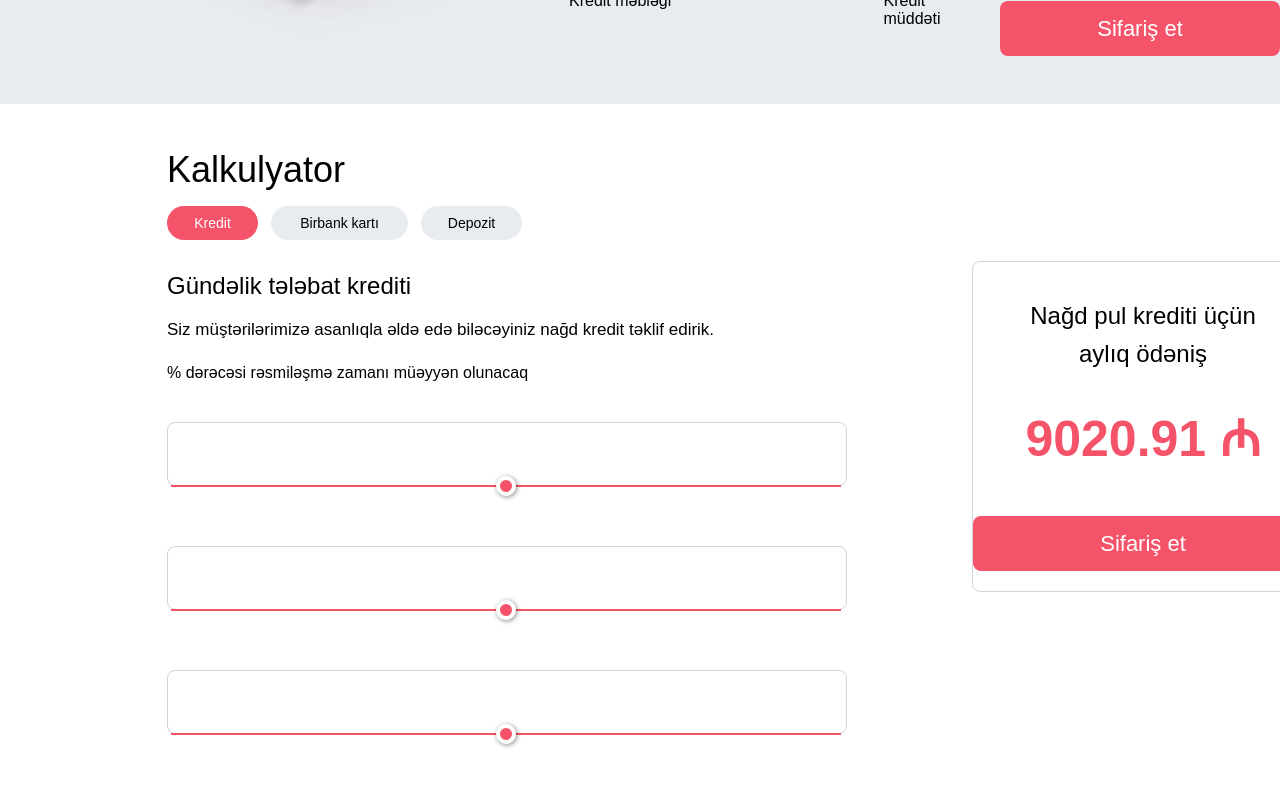
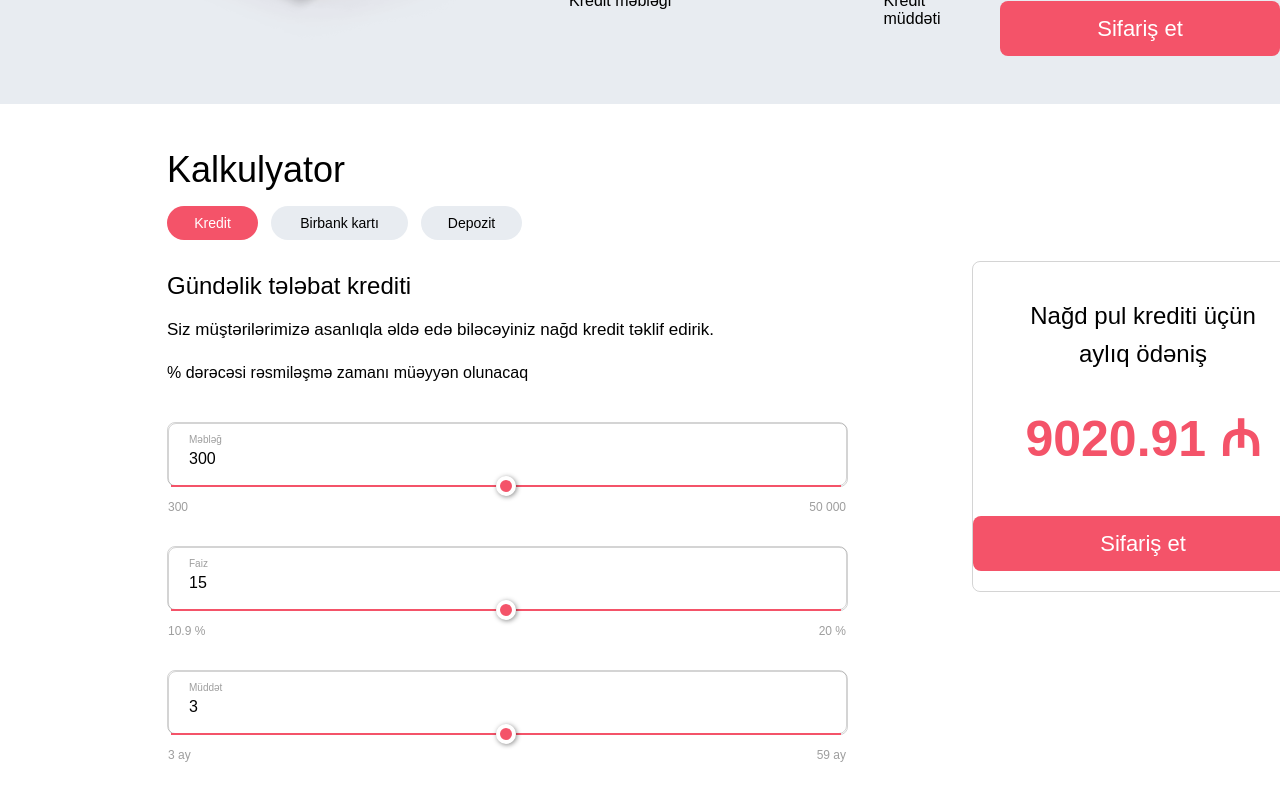
Before and after one commit to mlalayev/kapitalbank, a React (Vite) app: page / in a window 1280 px wide. Shown: the part 1566-2366 px from the top of the page. Built offline with nearby package versions, Linux system fonts and the light colour scheme.

Commit message:
my commit

```diff
--- a/src/components/home/home.css
+++ b/src/components/home/home.css
@@ -23,6 +23,7 @@
     --gray: rgb(232, 236, 241);
     --white: rgb(255, 255, 255);
     --black-second: rgb(46, 49, 49);
+    --black-gray: rgb(158, 158, 158);
     --light-gray: rgb(244, 244, 244);
     --light-gray-second: rgb(249, 250, 251);
 }
@@ -317,7 +318,7 @@
 }
 
 .fourth {
-    height: 800px;
+    height: 700px;
     display: flex;
 }
 
@@ -421,8 +422,8 @@ input[type="range"] {
     height: 331px;
     margin-top: 157px;
     margin-left: 125px;
+    border-radius: 8px;
     border: 1px solid rgba(0, 0, 0, 0.17);
-    border-radius: 8px;
 }
 
 .frthscrghth {
@@ -435,7 +436,7 @@ input[type="range"] {
     margin-top: 40px;
 }
 
-.frthscrghtpd{
+.frthscrghtpd {
     font-size: 24px;
     margin-top: 10px;
 }
@@ -443,12 +444,58 @@ input[type="range"] {
 .frthscrght {
     display: flex;
     text-align: center;
+    align-items: center;
     flex-direction: column;
     justify-content: space-between;
-    align-items: center;
 }
 
-.frthscrght button{
+.frthscrght button {
+    width: 340px;
     margin-bottom: 20px;
-    width: 340px;
 }
+
+.firstinputgrpfrthsc .inputfirstfield {
+    width: 100%;
+    border: none;
+    height: 20px;
+    bottom: -35px;
+    display: flex;
+    position: absolute;
+    justify-content: space-between;
+}
+
+.frstnptgrpp {
+    font-size: 12px;
+    color: var(--black-gray);
+}
+
+.secondinputgrpfrthsc .inputfirstfield {
+    width: 100%;
+    border: none;
+    height: 20px;
+    bottom: -35px;
+    display: flex;
+    position: absolute;
+    justify-content: space-between;
+}
+
+.thirdinputgrpfrthsc .inputfirstfield {
+    width: 100%;
+    border: none;
+    height: 20px;
+    bottom: -35px;
+    display: flex;
+    position: absolute;
+    justify-content: space-between;
+}
+
+.inputvaluegroup {
+    padding-top: 10px;
+    padding-left: 20px;
+}
+
+.nptvlgrpup {
+    font-size: 10px;
+    margin-bottom: 5px;
+    color: var(--black-gray);
+}
--- a/src/components/home/home.jsx
+++ b/src/components/home/home.jsx
@@ -177,21 +177,57 @@ function home() {
 
                             <div className="firstinputgrpfrthsc">
 
+                            <div className="inputvaluegroup">
+                                    <p className='nptvlgrpup'>Məbləğ</p>
+                                    <p className='nptvlgrplw'>300</p>
+                                </div>
+
                                 <input type="range" name="firstinputgrp" className='slider' id="firstinputgrp" />
+
+                                <div className='inputfirstfield'>
+
+                                    <p className='frstnptgrpp'>300</p>
+                                    <p className='frstnptgrpp'>50 000</p>
+
+                                </div>
 
                             </div>
 
 
                             <div className="secondinputgrpfrthsc">
 
+                                <div className="inputvaluegroup">
+                                    <p className='nptvlgrpup'>Faiz</p>
+                                    <p className='nptvlgrplw'>15</p>
+                                </div>
+
                                 <input type="range" name="firstinputgrp" className='slider' id="firstinputgrp" />
+
+                                <div className='inputfirstfield'>
+
+                                    <p className='frstnptgrpp'>10.9 %</p>
+                                    <p className='frstnptgrpp'>20 %</p>
+
+                                </div>
 
                             </div>
 
 
                             <div className="thirdinputgrpfrthsc">
 
+                                <div className="inputvaluegroup">
+                                    <p className='nptvlgrpup'>Müddət</p>
+                                    <p className='nptvlgrplw'>3</p>
+                                </div>
+
                                 <input type="range" name="firstinputgrp" className='slider' id="firstinputgrp" />
+
+                                <div className='inputfirstfield'>
+
+                                    <p className='frstnptgrpp'>3 ay</p>
+                                    <p className='frstnptgrpp'>59 ay</p>
+
+                                </div>
 
                             </div>
 
@@ -200,6 +236,7 @@ function home() {
 
 
                     </div>
+
                     <div className="frthscrght">
 
                         <div className="div">
```
